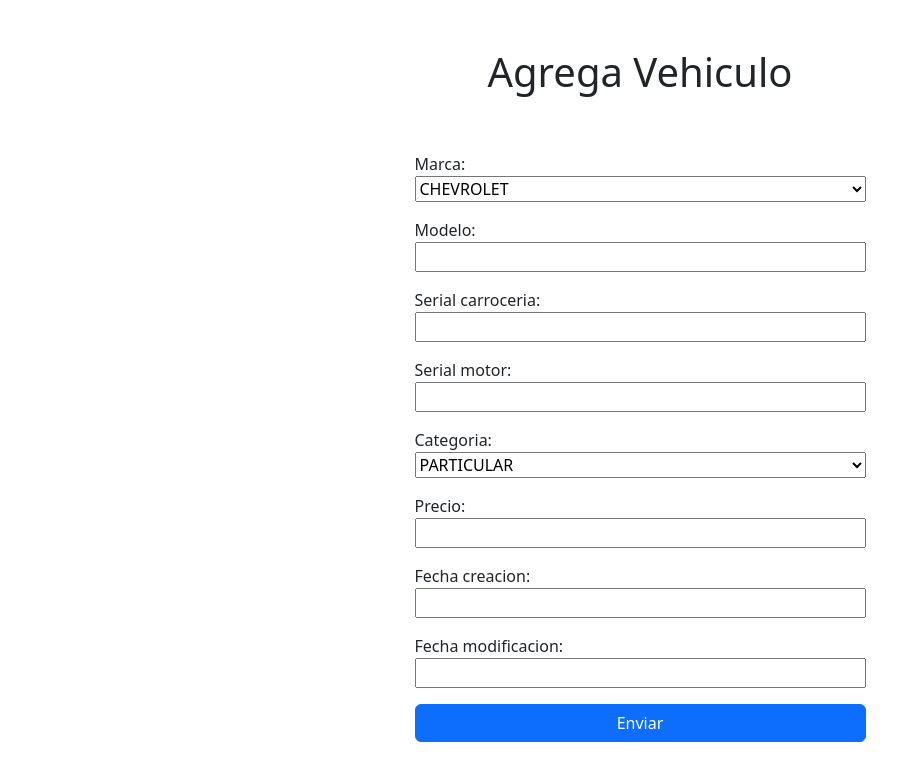
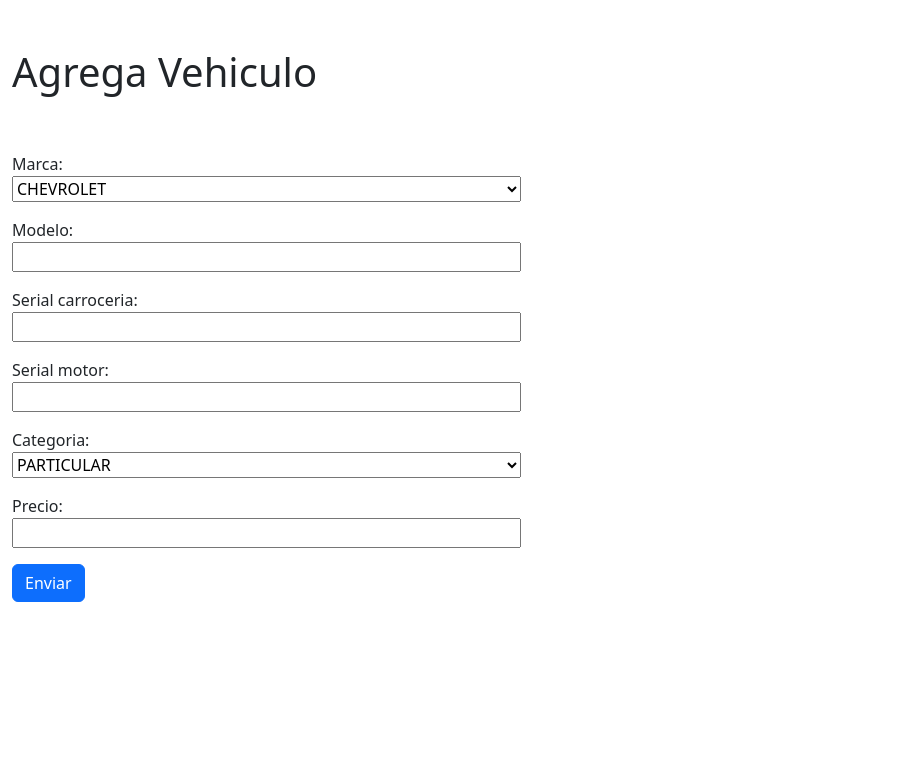
Before and after one commit to marcelolucianosm/PROYECTO_VEHICULOS_DJANGO, a Django app: page /vehiculo/add in a window 1280 px wide. Shown: the part 80-838 px from the top of the page, without its empty margins (0-917 px from the left). After the commit the page ends 682 px from the top, so only its background shows below. Run offline with Django 5.2, Linux system fonts and the light colour scheme; a user stored in the database is signed in.

Commit message:
se modifica modelo y vista vehiculo

```diff
--- a/templates/vehiculos/add_vehiculo.html
+++ b/templates/vehiculos/add_vehiculo.html
@@ -1,21 +1,20 @@
 {% extends "layouts/base.html" %}
-
 {% block contenido %}
 
-    <main class="container">
+    <main class="container-fluid">
         <section>
-            <h1 class="text-center py-5">Agrega Vehiculo</h1>
+            <h1 class="text-left py-5">Agrega Vehiculo</h1>
         </section>
 
         <section>
 
-            <div class="row justify-content-center">
+            <div class="row justify-content-left">
                 <div class="col-12 col-md-5">
                     <form method="post">
                         {% csrf_token %}
                         {{form}}
-                        <div>
-                            <input type="submit" class="btn btn-primary" value="Enviar">
+                        <div class="d-grid gap-2 d-md-block">
+                            <button class="btn btn-primary btn-md" type="submit">Enviar</button>
                         </div>
                     </form>
                 </div>
--- a/vehiculo/models.py
+++ b/vehiculo/models.py
@@ -1,3 +1,4 @@
+import datetime
 from django.db import models
 
 class Vehiculo(models.Model):
@@ -22,8 +23,8 @@
     serial_motor = models.CharField(max_length=50, blank=False, null=False)
     categoria = models.CharField(max_length=20, blank=False, null=False, choices=CATEGORIAS, default='Particular')
     precio = models.FloatField(blank=False, null=False,)
-    fecha_creacion = models.DateTimeField(blank=False, null=False)
-    fecha_modificacion = models.DateTimeField(blank=False, null=False)
+    fecha_creacion = models.DateTimeField(auto_now_add=True, blank=True)
+    fecha_modificacion = models.DateTimeField(auto_now_add=True, blank=True)
 
 
     def __str__(self) -> str:
--- a/vehiculo/views.py
+++ b/vehiculo/views.py
@@ -22,7 +22,7 @@
 class VehiculoAddView(LoginRequiredMixin, PermissionRequiredMixin, CreateView):
     model = Vehiculo
     template_name = "vehiculos/add_vehiculo.html"
-    fields = ['marca', 'modelo','serial_carroceria','serial_motor','categoria','precio','fecha_creacion','fecha_modificacion']
+    fields = ['marca', 'modelo','serial_carroceria','serial_motor','categoria','precio']
     success_url = reverse_lazy('vehiculo')
     permission_required = 'vehiculo.add_vehiculomodel'
 
```
Also changed, not shown: templates/vehiculos/vehiculos.html (+0 -8 lines), db.sqlite3, vehiculo/migrations/0006_alter_vehiculo_fecha_creacion_and_more.py (added).
